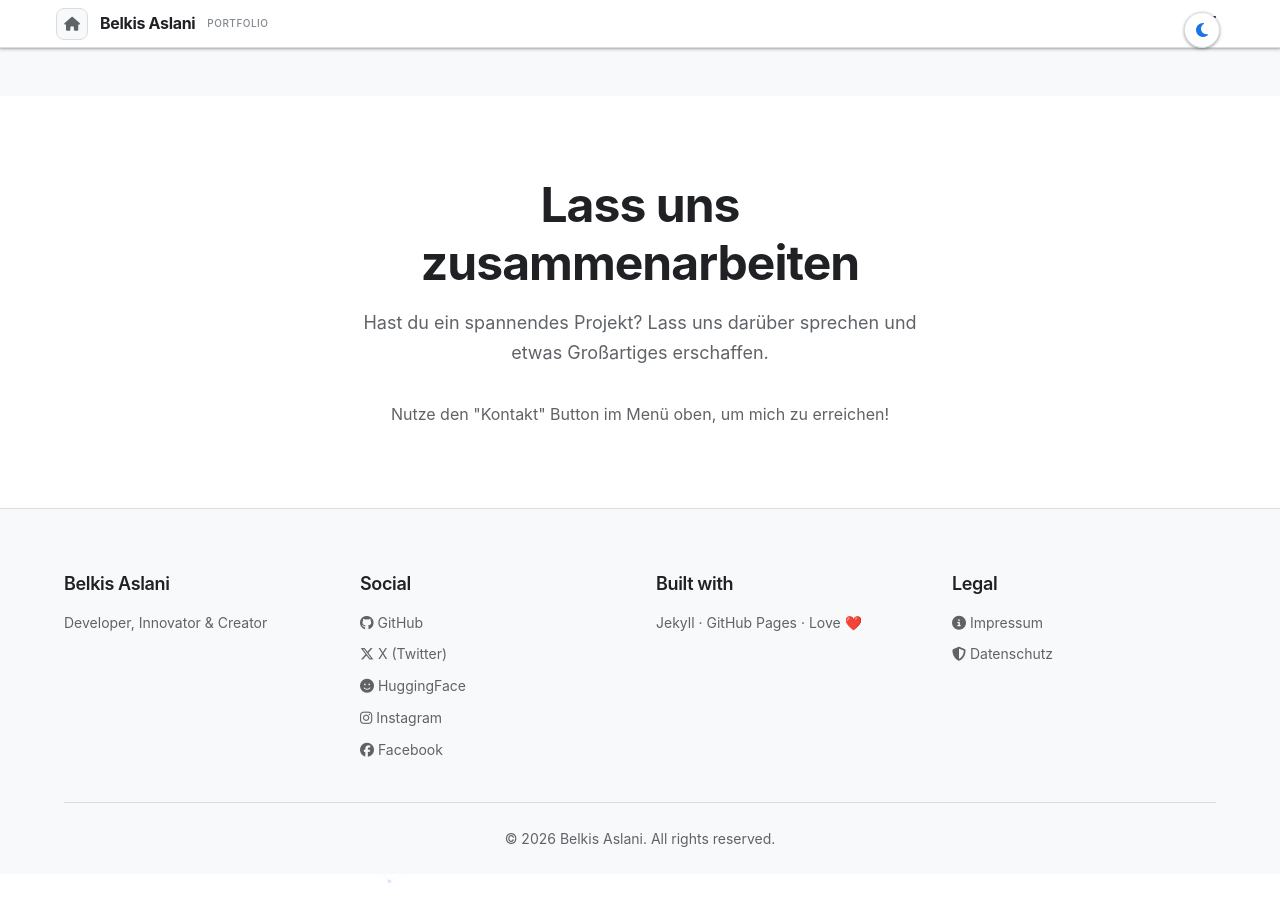
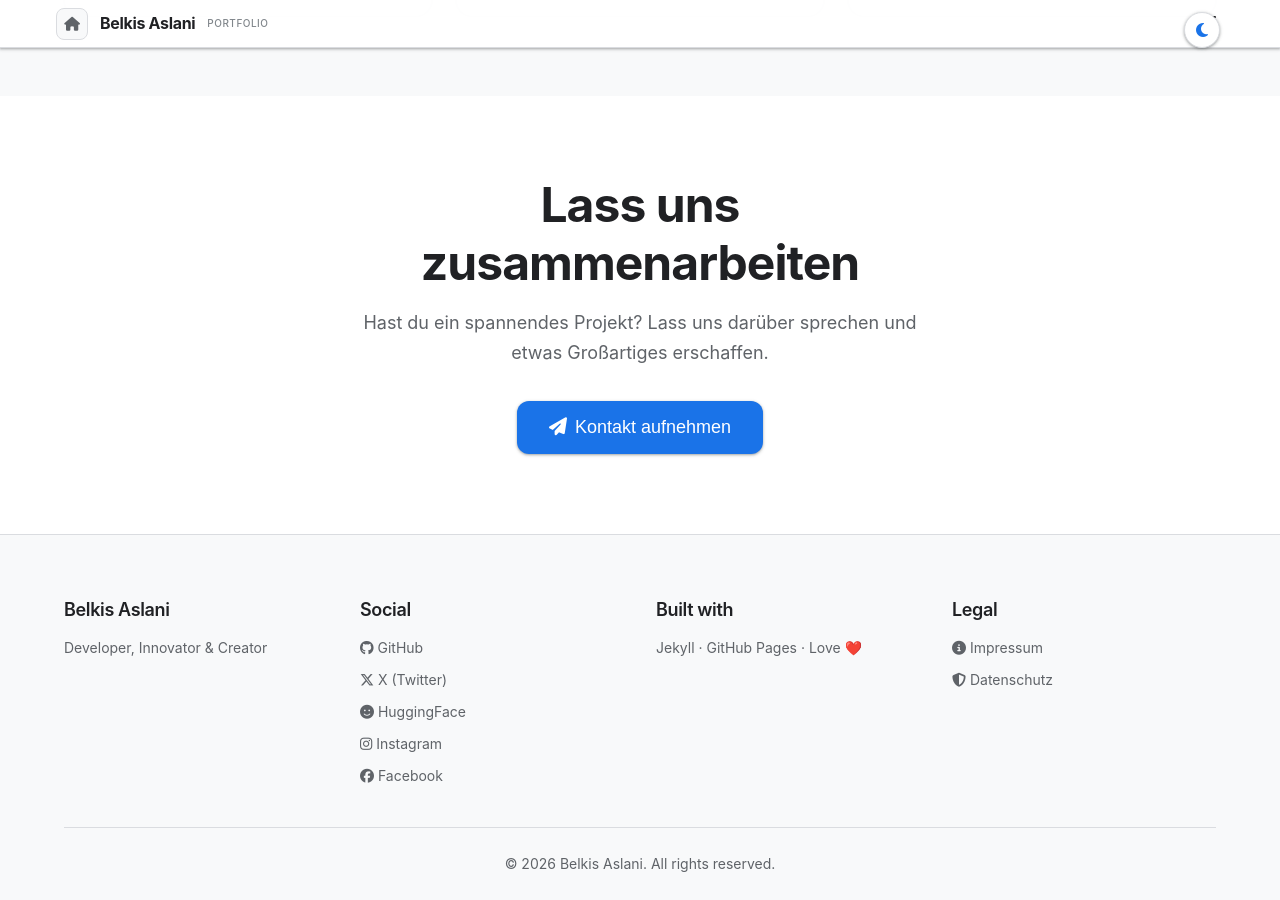
Before and after one commit to BEKO2210/My-table-of-contents-, a Jekyll site: the page built from index.html, in a window 1280 px wide and 900 px high, scrolled down 1982 px. Built offline with Jekyll 4.4.1, drawn with Linux system fonts in a browser that asks for light colours; before the commit the page ends 2856 px from its top, so only the background shows below that; part of the change alters nothing that is shown.

Commit message:
Debug: Ausführliche Logs für Contact Modal
🔍 Debug-Features hinzugefügt:
- Button wieder unten in Contact Section
- Sehr detaillierte Console Logs
- Zeigt genau welche Elemente gefunden/nicht gefunden werden
- Zeigt wann Button geklickt wird
- preventDefault() und stopPropagation() hinzugefügt

📊 Console Output:
1. '🔍 [MODAL] Script wird geladen...'
2. '🔍 [MODAL] DOM geladen, suche Elemente...'
3. '🔍 [MODAL] Elemente gefunden:' + Status
4. '✅ [MODAL] Alle Elemente gefunden!'
5. '📌 [MODAL] Füge Event Listeners hinzu...'
6. '✅ [MODAL] Event Listeners hinzugefügt!'
7. Bei Klick: '🖱️ [MODAL] Button wurde geklickt!'

📝 User Anleitung:
- F12 öffnen → Console Tab
- Seite neu laden
- Alle Logs beobachten
- Button klicken
- Logs an mich schicken wenn Problem besteht

```diff
--- a/assets/js/main.js
+++ b/assets/js/main.js
@@ -595,23 +595,33 @@ document.head.appendChild(style);
 // =====================================
 // CONTACT MODAL
 // =====================================
+console.log('🔍 [MODAL] Script wird geladen...');
+
 document.addEventListener('DOMContentLoaded', function() {
+    console.log('🔍 [MODAL] DOM geladen, suche Elemente...');
+
     const modal = document.getElementById('contactModal');
     const openBtn = document.getElementById('openContactModal');
     const closeBtn = document.getElementById('closeModal');
     const overlay = document.getElementById('modalOverlay');
 
+    console.log('🔍 [MODAL] Elemente gefunden:', {
+        modal: modal ? '✓ GEFUNDEN' : '✗ FEHLT',
+        openBtn: openBtn ? '✓ GEFUNDEN' : '✗ FEHLT',
+        closeBtn: closeBtn ? '✓ GEFUNDEN' : '✗ FEHLT',
+        overlay: overlay ? '✓ GEFUNDEN' : '✗ FEHLT'
+    });
+
     if (!modal || !openBtn || !closeBtn || !overlay) {
-        console.error('Contact Modal: Ein oder mehrere Elemente nicht gefunden!', {
-            modal: !!modal,
-            openBtn: !!openBtn,
-            closeBtn: !!closeBtn,
-            overlay: !!overlay
-        });
+        console.error('❌ [MODAL] Fehlende Elemente - Modal kann nicht initialisiert werden!');
+        if (!modal) console.error('  → Modal #contactModal fehlt');
+        if (!openBtn) console.error('  → Button #openContactModal fehlt');
+        if (!closeBtn) console.error('  → Button #closeModal fehlt');
+        if (!overlay) console.error('  → Overlay #modalOverlay fehlt');
         return;
     }
 
-    console.log('✅ Contact Modal initialized successfully!');
+    console.log('✅ [MODAL] Alle Elemente gefunden! Initialisiere...');
 
     // Modal functions
     function openModal() {
@@ -627,13 +637,26 @@ document.addEventListener('DOMContentLoaded', function() {
     }
 
     // Event listeners
-    console.log('📌 Adding event listeners...');
+    console.log('📌 [MODAL] Füge Event Listeners hinzu...');
+
     openBtn.addEventListener('click', function(e) {
-        console.log('🖱️ Button clicked!', e);
+        console.log('🖱️ [MODAL] Button wurde geklickt!', e);
+        e.preventDefault();
+        e.stopPropagation();
         openModal();
     });
-    closeBtn.addEventListener('click', closeModal);
-    overlay.addEventListener('click', closeModal);
+
+    closeBtn.addEventListener('click', function(e) {
+        console.log('❌ [MODAL] Close Button geklickt');
+        closeModal();
+    });
+
+    overlay.addEventListener('click', function(e) {
+        console.log('🖱️ [MODAL] Overlay geklickt');
+        closeModal();
+    });
+
+    console.log('✅ [MODAL] Event Listeners hinzugefügt!');
 
     // Close on ESC key
     document.addEventListener('keydown', (e) => {
--- a/index.html
+++ b/index.html
@@ -279,9 +279,10 @@ title: Portfolio - Belkis Aslani
             <p class="contact-description">
                 Hast du ein spannendes Projekt? Lass uns darüber sprechen und etwas Großartiges erschaffen.
             </p>
-            <p class="contact-description-note">
-                Nutze den "Kontakt" Button im Menü oben, um mich zu erreichen!
-            </p>
+            <button id="openContactModal" class="btn btn-primary btn-large">
+                <i class="fas fa-paper-plane"></i>
+                <span>Kontakt aufnehmen</span>
+            </button>
         </div>
     </div>
 </section>
```
